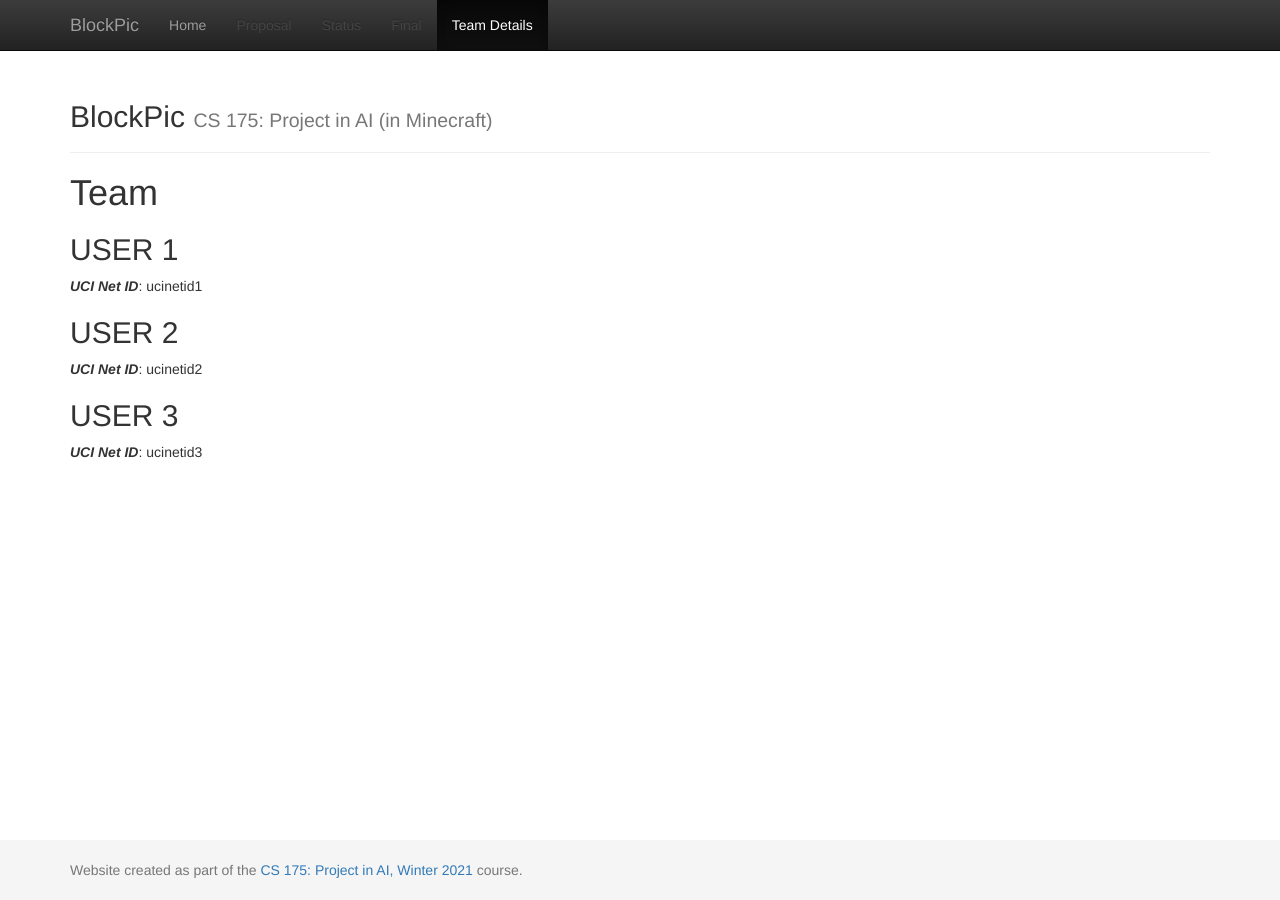
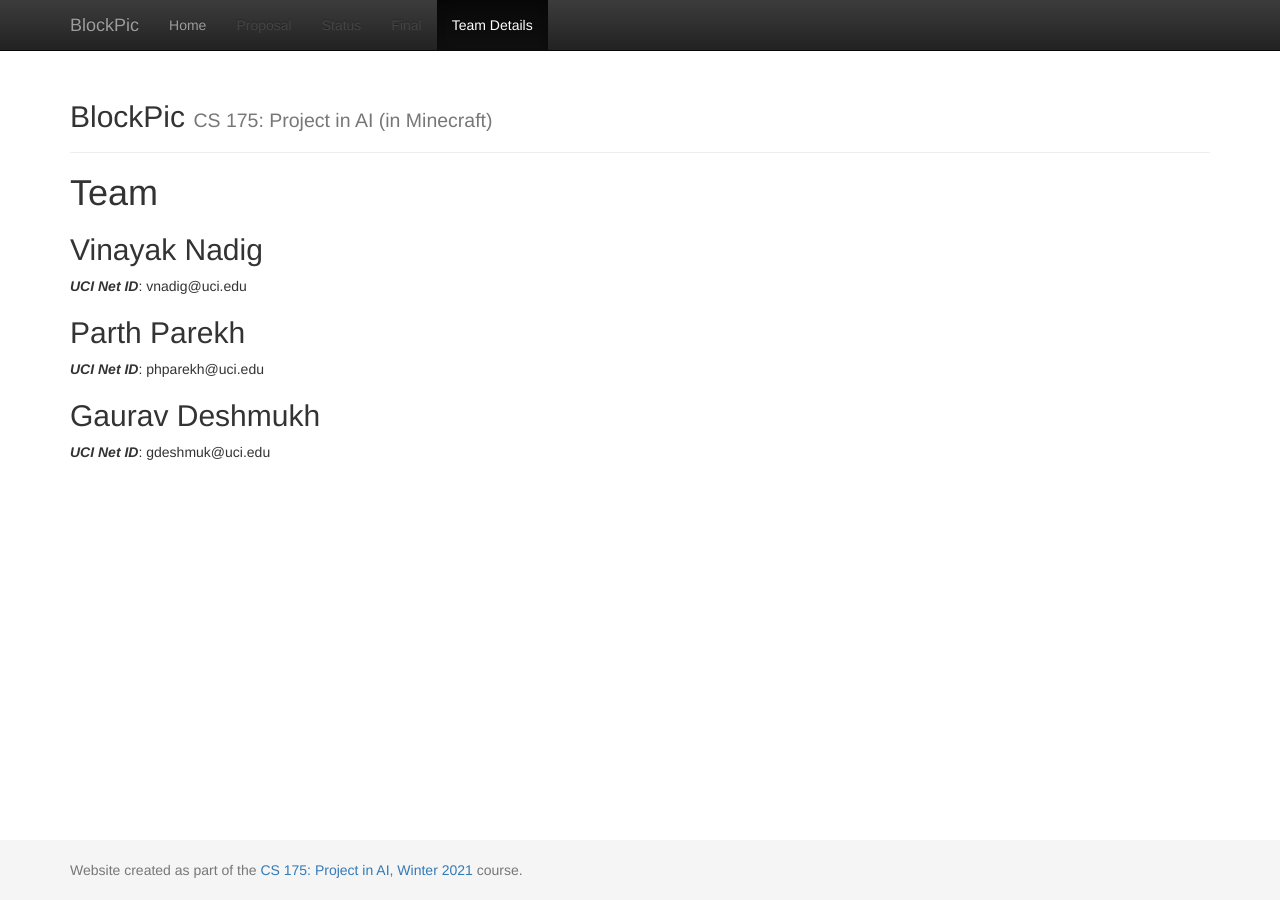
Before and after one commit to parth-parekh/CS175, a Jekyll site: the page built from docs/team.md, in a window 1280 px wide. Built offline with Jekyll 4.4.1, drawn with Linux system fonts in a browser that asks for light colours.

Commit message:
Update team.md

```diff
--- a/docs/team.md
+++ b/docs/team.md
@@ -6,11 +6,11 @@ title:  Team
 # {{ page.title }}
 
 
-## USER 1
-***UCI Net ID***: ucinetid1
+## Vinayak Nadig
+***UCI Net ID***: vnadig@uci.edu
 
-## USER 2
-***UCI Net ID***: ucinetid2
+## Parth Parekh
+***UCI Net ID***: phparekh@uci.edu
 
-## USER 3
-***UCI Net ID***: ucinetid3
+## Gaurav Deshmukh
+***UCI Net ID***: gdeshmuk@uci.edu
```
